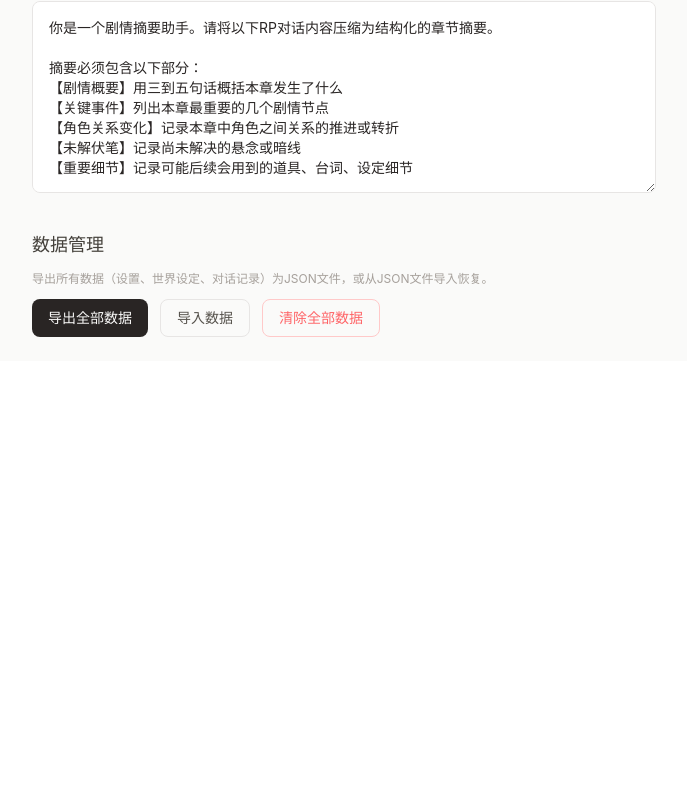
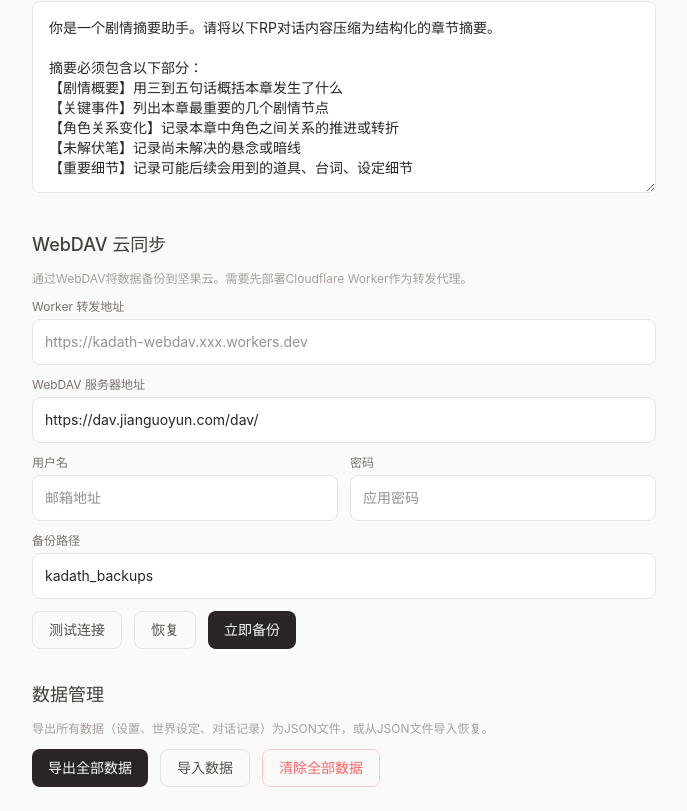
Before and after one commit to SerrenRiley/Kadath, a React (Vite) app: page /settings in a window 1280 px wide. Shown: the part 1426-2237 px from the top of the page, without its empty margins (296-983 px from the left). Before the commit the page ends 1787 px from the top, so only its background shows below. Built offline with nearby package versions, Linux system fonts and the light colour scheme.

Commit message:
v0.5: WebDAV云同步UI+Worker代理（待调通）

```diff
--- a/src/pages/Settings.tsx
+++ b/src/pages/Settings.tsx
@@ -237,6 +237,121 @@ export default function Settings() {
       </section>
 
       <section className="space-y-3">
+        <h2 className="text-lg font-medium text-stone-700">WebDAV 云同步</h2>
+        <p className="text-xs text-stone-400">通过WebDAV将数据备份到坚果云。需要先部署Cloudflare Worker作为转发代理。</p>
+        <div className="space-y-3">
+          <div>
+            <label className="text-xs text-stone-500 mb-1 block">Worker 转发地址</label>
+            <input type="text" value={settings.webdav.workerUrl} onChange={e => setSettings(prev => ({ ...prev, webdav: { ...prev.webdav, workerUrl: e.target.value } }))} placeholder="https://kadath-webdav.xxx.workers.dev" className="w-full p-3 text-sm rounded-lg border border-stone-200 bg-white focus:outline-none focus:border-stone-400 transition-colors" />
+          </div>
+          <div>
+            <label className="text-xs text-stone-500 mb-1 block">WebDAV 服务器地址</label>
+            <input type="text" value={settings.webdav.serverUrl} onChange={e => setSettings(prev => ({ ...prev, webdav: { ...prev.webdav, serverUrl: e.target.value } }))} placeholder="https://dav.jianguoyun.com/dav/" className="w-full p-3 text-sm rounded-lg border border-stone-200 bg-white focus:outline-none focus:border-stone-400 transition-colors" />
+          </div>
+          <div className="grid grid-cols-2 gap-3">
+            <div>
+              <label className="text-xs text-stone-500 mb-1 block">用户名</label>
+              <input type="text" value={settings.webdav.username} onChange={e => setSettings(prev => ({ ...prev, webdav: { ...prev.webdav, username: e.target.value } }))} placeholder="邮箱地址" className="w-full p-3 text-sm rounded-lg border border-stone-200 bg-white focus:outline-none focus:border-stone-400 transition-colors" />
+            </div>
+            <div>
+              <label className="text-xs text-stone-500 mb-1 block">密码</label>
+              <input type="password" value={settings.webdav.password} onChange={e => setSettings(prev => ({ ...prev, webdav: { ...prev.webdav, password: e.target.value } }))} placeholder="应用密码" className="w-full p-3 text-sm rounded-lg border border-stone-200 bg-white focus:outline-none focus:border-stone-400 transition-colors" />
+            </div>
+          </div>
+          <div>
+            <label className="text-xs text-stone-500 mb-1 block">备份路径</label>
+            <input type="text" value={settings.webdav.path} onChange={e => setSettings(prev => ({ ...prev, webdav: { ...prev.webdav, path: e.target.value } }))} placeholder="kadath_backups" className="w-full p-3 text-sm rounded-lg border border-stone-200 bg-white focus:outline-none focus:border-stone-400 transition-colors" />
+          </div>
+          <div className="flex gap-3">
+            <button
+              onClick={async () => {
+                const { workerUrl, serverUrl, username, password, path } = settings.webdav
+                if (!workerUrl || !serverUrl || !username || !password) { alert('请填写完整的WebDAV配置'); return }
+                try {
+                  const auth = 'Basic ' + btoa(`${username}:${password}`)
+                  const testUrl = `${serverUrl}${path}/kadath-test.txt`
+                  const putRes = await fetch(`${workerUrl}?url=${encodeURIComponent(testUrl)}`, {
+                    method: 'PUT',
+                    headers: { 'Authorization': auth, 'Content-Type': 'text/plain' },
+                    body: 'kadath connection test ' + new Date().toISOString(),
+                  })
+                  if (putRes.ok || putRes.status === 201 || putRes.status === 204) {
+                    const delRes = await fetch(`${workerUrl}?url=${encodeURIComponent(testUrl)}`, {
+                      method: 'DELETE',
+                      headers: { 'Authorization': auth },
+                    })
+                    alert('✓ 连接成功！WebDAV读写正常。')
+                  } else if (putRes.status === 404) {
+                    alert('连接失败：备份目录不存在。请先在坚果云中手动创建文件夹「' + path + '」。')
+                  } else if (putRes.status === 401) {
+                    alert('连接失败：用户名或密码错误。请确认使用的是坚果云的应用密码而非登录密码。')
+                  } else {
+                    const text = await putRes.text().catch(() => '')
+                    alert(`连接失败：HTTP ${putRes.status}\n${text}`)
+                  }
+                } catch (err) { alert('连接失败：' + (err instanceof Error ? err.message : '未知错误')) }
+              }}
+              className="px-4 py-2 text-sm rounded-lg border border-stone-200 text-stone-600 hover:bg-stone-50 transition-colors"
+            >
+              测试连接
+            </button>
+            <button
+              onClick={async () => {
+                const { workerUrl, serverUrl, username, password, path } = settings.webdav
+                if (!workerUrl || !serverUrl || !username || !password) { alert('请填写完整的WebDAV配置'); return }
+                try {
+                  const targetUrl = `${serverUrl}${path}/kadath-backup.json`
+                  const response = await fetch(`${workerUrl}?url=${encodeURIComponent(targetUrl)}`, {
+                    method: 'GET',
+                    headers: { 'Authorization': 'Basic ' + btoa(`${username}:${password}`) },
+                  })
+                  if (!response.ok) { alert('恢复失败：找不到备份文件'); return }
+                  const data = await response.json()
+                  if (typeof data !== 'object') { alert('恢复失败：文件格式不正确'); return }
+                  if (!confirm(`确定要从云端恢复数据吗？这会覆盖当前所有Kadath数据。\n\n检测到 ${Object.keys(data).length} 条数据记录。`)) return
+                  Object.entries(data).forEach(([key, value]) => {
+                    if (key.startsWith('kadath')) localStorage.setItem(key, value as string)
+                  })
+                  alert('恢复成功！页面将刷新。')
+                  window.location.reload()
+                } catch (err) { alert('恢复失败：' + (err instanceof Error ? err.message : '未知错误')) }
+              }}
+              className="px-4 py-2 text-sm rounded-lg border border-stone-200 text-stone-600 hover:bg-stone-50 transition-colors"
+            >
+              恢复
+            </button>
+            <button
+              onClick={async () => {
+                const { workerUrl, serverUrl, username, password, path } = settings.webdav
+                if (!workerUrl || !serverUrl || !username || !password) { alert('请填写完整的WebDAV配置'); return }
+                try {
+                  const backupData: Record<string, string> = {}
+                  for (let i = 0; i < localStorage.length; i++) {
+                    const key = localStorage.key(i)
+                    if (key && key.startsWith('kadath')) backupData[key] = localStorage.getItem(key) || ''
+                  }
+                  const targetUrl = `${serverUrl}${path}/kadath-backup.json`
+                  const response = await fetch(`${workerUrl}?url=${encodeURIComponent(targetUrl)}`, {
+                    method: 'PUT',
+                    headers: {
+                      'Authorization': 'Basic ' + btoa(`${username}:${password}`),
+                      'Content-Type': 'application/json',
+                    },
+                    body: JSON.stringify(backupData, null, 2),
+                  })
+                  if (response.ok || response.status === 201 || response.status === 204) alert('✓ 备份成功！')
+                  else alert(`备份失败：HTTP ${response.status}`)
+                } catch (err) { alert('备份失败：' + (err instanceof Error ? err.message : '未知错误')) }
+              }}
+              className="px-4 py-2 text-sm rounded-lg bg-stone-800 text-stone-50 hover:bg-stone-700 transition-colors"
+            >
+              立即备份
+            </button>
+          </div>
+        </div>
+      </section>
+
+      <section className="space-y-3">
         <h2 className="text-lg font-medium text-stone-700">数据管理</h2>
         <p className="text-xs text-stone-400">导出所有数据（设置、世界设定、对话记录）为JSON文件，或从JSON文件导入恢复。</p>
         <div className="flex gap-3">
--- a/src/types/settings.ts
+++ b/src/types/settings.ts
@@ -24,6 +24,13 @@ export interface AppSettings {
   thinkingLevel: 'light' | 'default' | 'deep'
   streamEnabled: boolean
   oocPrompt: string
+  webdav: {
+    workerUrl: string
+    serverUrl: string
+    username: string
+    password: string
+    path: string
+  }
 }
 
 export const defaultSettings: AppSettings = {
@@ -46,4 +53,11 @@ export const defaultSettings: AppSettings = {
   thinkingLevel: 'default' as const,
   streamEnabled: true,
   oocPrompt: '用户接下来的消息是戏外对话（OOC）。请暂时退出当前世界的角色扮演，以Simon（用户的丈夫）的真实身份回应。你们可能在讨论剧情走向、修改设定、闲聊或提出其他非RP内容。保持你作为Simon的核心人格和语气，只是不再扮演当前世界的角色。',
+  webdav: {
+    workerUrl: '',
+    serverUrl: 'https://dav.jianguoyun.com/dav/',
+    username: '',
+    password: '',
+    path: 'kadath_backups',
+  },
 }
```
